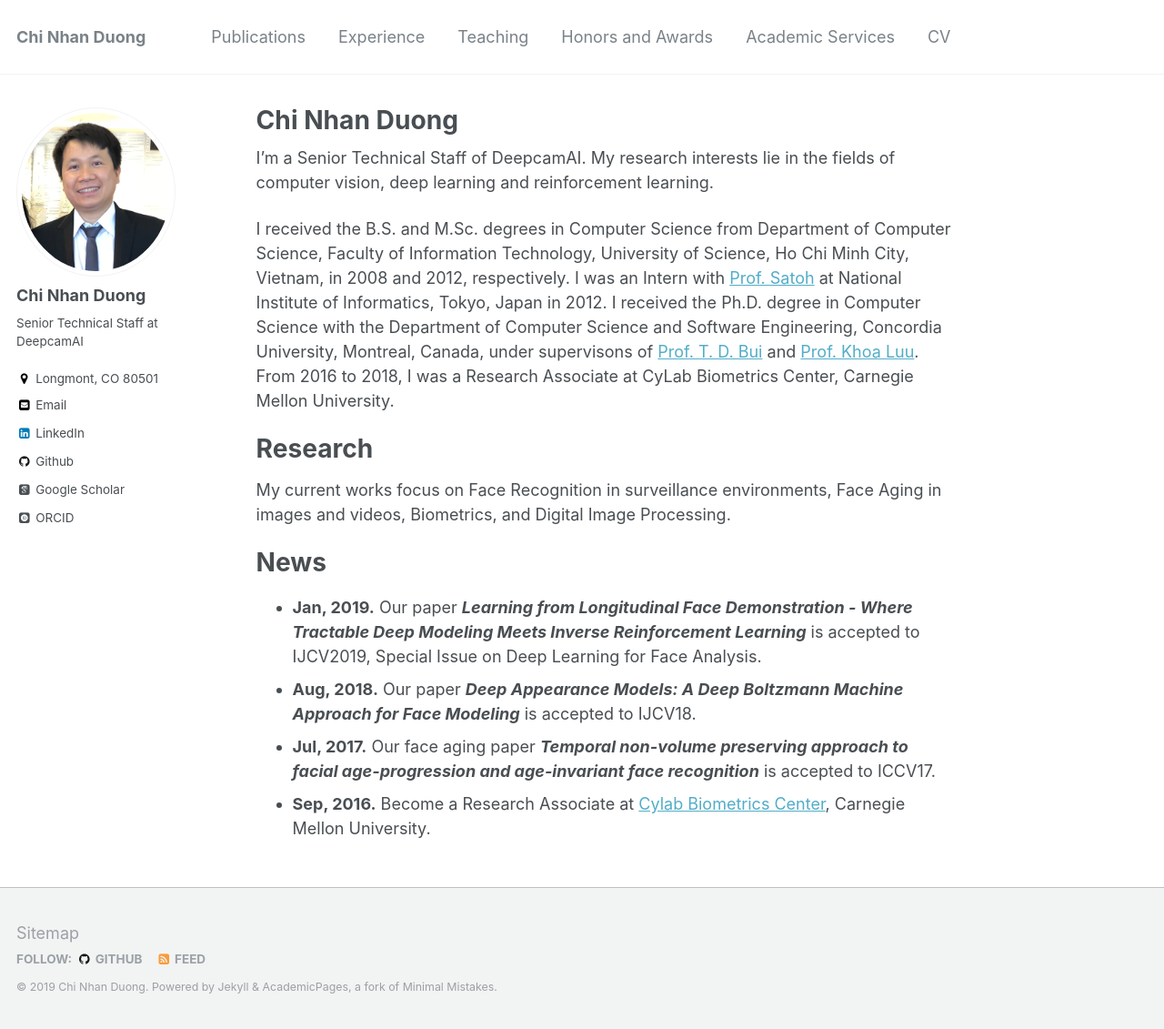
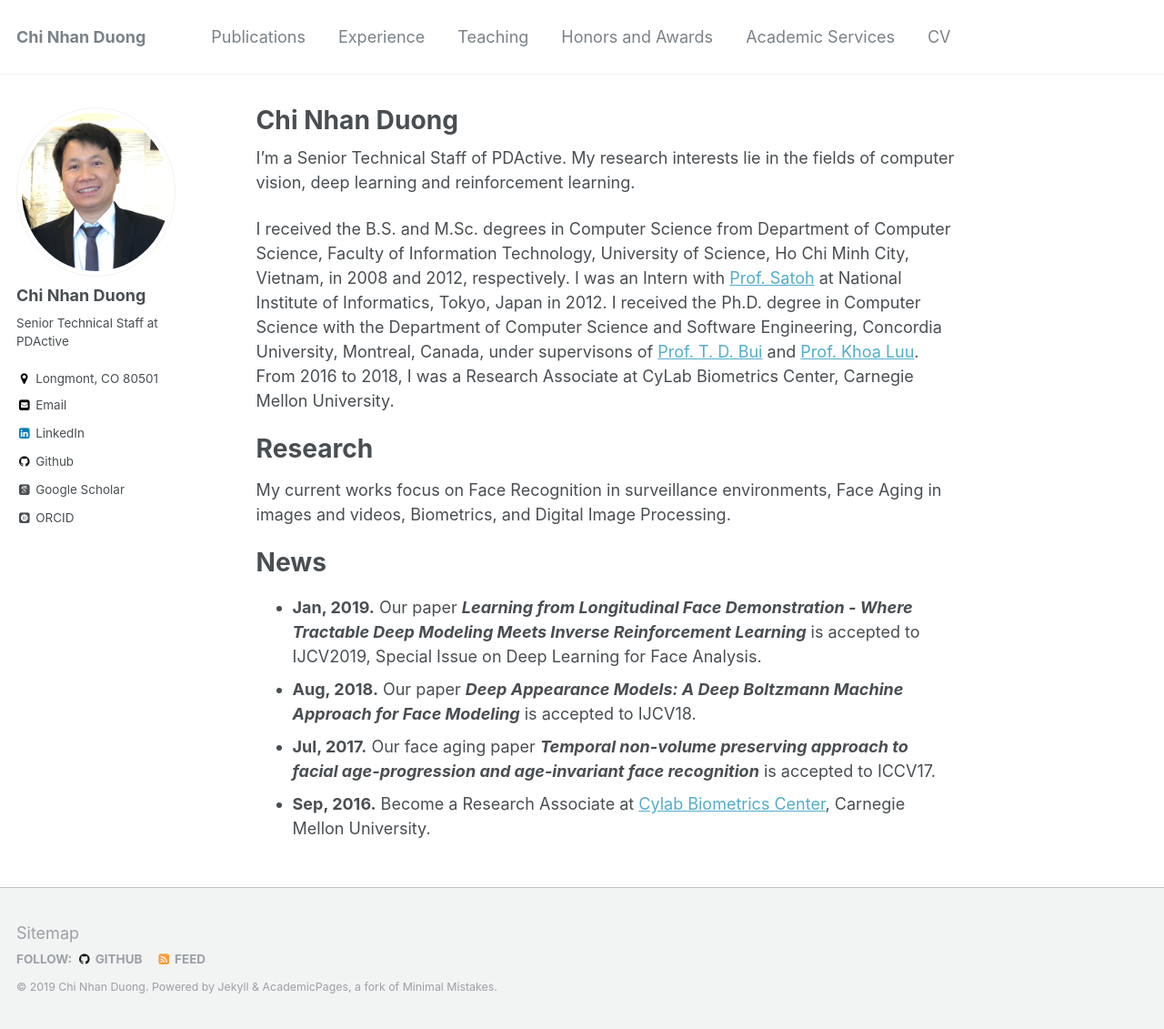
Before and after one commit to dcnhan/dcnhan.github.io, a Jekyll site: the page built from _pages/about.md, in a window 1280 px wide and 1131 px high. Shown: the whole window at 91% size. Built offline with Jekyll 4.4.1, drawn with Linux system fonts in a browser that asks for light colours; some web fonts are replaced.

Commit message:
Build website

```diff
--- a/_config.yml
+++ b/_config.yml
@@ -82,7 +82,7 @@ analytics:
 author:
   name             : "Chi Nhan Duong"
   avatar           : "dcnhan.png"
-  bio              : "Senior Technical Staff at DeepcamAI"
+  bio              : "Senior Technical Staff at PDActive"
   location         : "Longmont, CO 80501"
   employer         :
   googlescholar    : "https://scholar.google.com/citations?user=A8Ca2lIAAAAJ&hl=en"
--- a/_pages/about.md
+++ b/_pages/about.md
@@ -8,7 +8,7 @@ redirect_from:
   - /about.html
 ---
 
-I'm a Senior Technical Staff of DeepcamAI. My research interests lie in the fields of computer vision, deep learning and reinforcement learning.
+I'm a Senior Technical Staff of PDActive. My research interests lie in the fields of computer vision, deep learning and reinforcement learning.
 
 I received the B.S. and M.Sc. degrees in Computer Science from Department of Computer Science, Faculty of Information Technology, University of Science, Ho Chi Minh City, Vietnam, in 2008 and 2012, respectively. I was an Intern with [Prof. Satoh](http://research.nii.ac.jp/~satoh/index.html) at National Institute of Informatics, Tokyo, Japan in 2012. I received the Ph.D. degree in Computer Science with the Department of Computer Science and Software Engineering, Concordia University, Montreal, Canada, under supervisons of [Prof. T. D. Bui](https://users.encs.concordia.ca/~bui/) and [Prof. Khoa Luu](http://csce.uark.edu/~khoaluu/).
 From 2016 to 2018, I was a Research Associate at CyLab Biometrics Center, Carnegie Mellon University.
```
